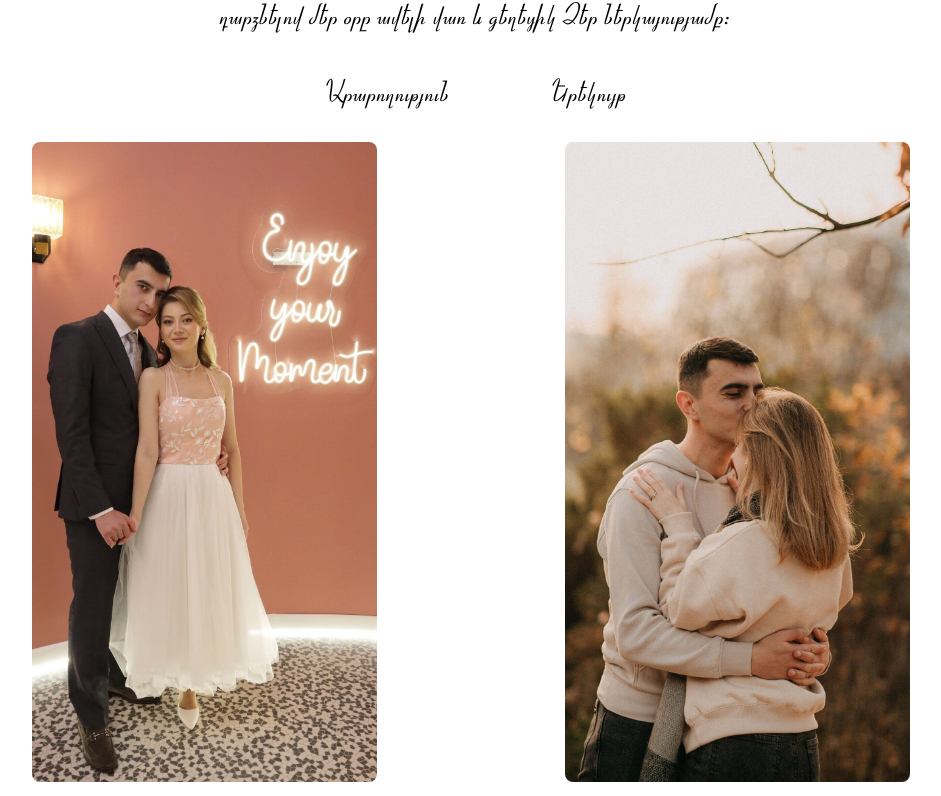
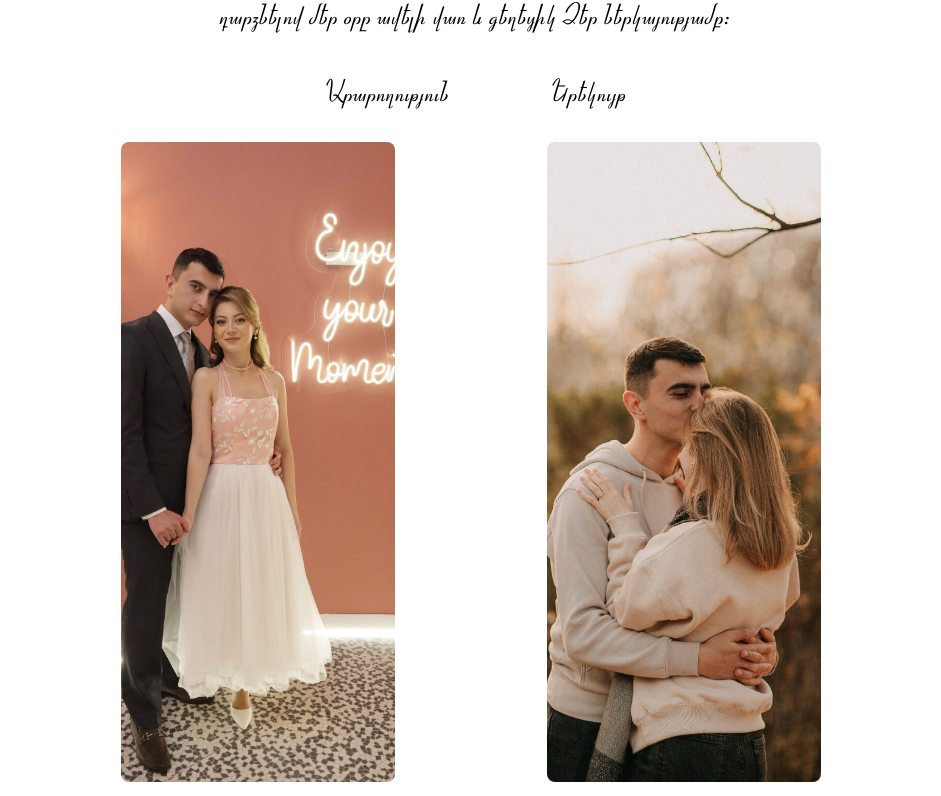
Before and after one commit to DavidGyulinyan/wedding-ivite, a React (Vite) app: page / in a window 1280 px wide. Shown: the part 817-1613 px from the top of the page, without its empty margins (169-1110 px from the left). Built offline with nearby package versions, Linux system fonts and the light colour scheme.

Commit message:
photo's width changed

```diff
--- a/src/components/Photos/Photos.jsx
+++ b/src/components/Photos/Photos.jsx
@@ -29,7 +29,7 @@ const photos = [
 
 function Photos() {
   return (
-    <div className="xl:w-5/6 m-auto grid sm:grid-cols-1 grid-cols-2 place-items-center md:grid-cols-2 gap-4 px-2">
+    <div className="xl:w-2/3 m-auto grid sm:grid-cols-1 grid-cols-2 place-items-center md:grid-cols-2 gap-4 px-2">
       {photos.map((photo) => (
         <div
           key={photo.id}
--- a/src/index.css
+++ b/src/index.css
@@ -20,3 +20,7 @@
     font-family: "ArmCoronetU", "SHK_Dzeragir", sans-serif;
     font-optical-sizing: auto;
 }
+
+* {
+    /* border: 1px solid red; */
+}
```
